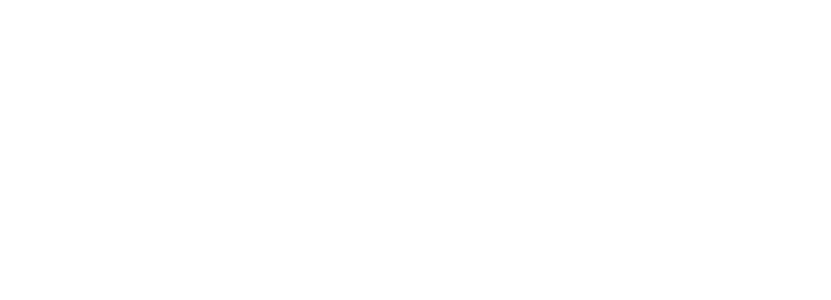
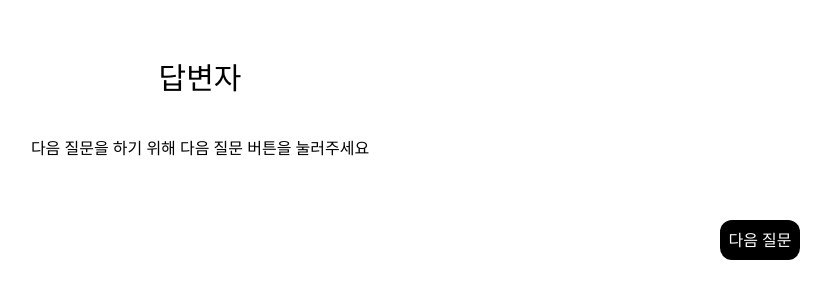
Before and after one commit to bellDev-code/Answer-the-question-Front, a React (Vite) app: page /singlePage/answerSelect/selectQApage/AnswerPage in a window 1280 px wide. Before the commit this address had no page. Shown: the top 300 px of the page, without its empty margins (440-1271 px from the left). Built offline with nearby package versions, Linux system fonts and the light colour scheme.

Commit message:
singlepage-AnswerSelect

```diff
--- a/src/App.tsx
+++ b/src/App.tsx
@@ -5,6 +5,7 @@
 import AnswerSelect from '@Components/AnswerSelect';
 import SelectQApage from '@Pages/SinglePage/SelectQApage';
 import RandomQApage from '@Pages/SinglePage/RandomQApage';
+import AnswerPage from '@Pages/SinglePage/AnswerPage';
 
 const App = () => {
   return (
@@ -14,6 +15,7 @@
         <Route path='/singlePage' element={<SingleDevice />} />
         <Route path='/singlePage/answerSelect' element={<AnswerSelect />} />
         <Route path='/singlePage/answerSelect/selectQApage' element={<SelectQApage />} />
+        <Route path='/singlePage/answerSelect/selectQApage/AnswerPage' element={<AnswerPage />} />
         <Route path='/singlePage/answerSelect/randomQApage' element={<RandomQApage />} />
       </Routes>
     </BrowserRouter>
--- /dev/null
+++ b/src/Components/AnswerComponent/index.tsx
@@ -0,0 +1,55 @@
+import React, { useEffect, useState } from 'react';
+import { useNavigate } from 'react-router-dom';
+
+type AnswerComponentProps = {
+  selectedName: string | null;
+};
+
+type Question = {
+  id: string;
+  question: string;
+};
+
+const AnswerComponent = ({ selectedName }: AnswerComponentProps) => {
+  const navigate = useNavigate();
+
+  const handlePass = () => {
+    sessionStorage.removeItem('randomQuestion');
+    navigate(-1);
+  };
+
+  const [savedQuestion, setSavedQuestion] = useState<Question | null>(null);
+
+  useEffect(() => {
+    const storedRandomQuestion = sessionStorage.getItem('randomQuestion');
+
+    if (storedRandomQuestion) {
+      const parsedQuestion = JSON.parse(storedRandomQuestion) as Question;
+      setSavedQuestion(parsedQuestion);
+    }
+  }, []);
+
+  return (
+    <>
+      <div className='sm: flex flex-col py-5 items-center justify-between'>
+        {savedQuestion && (
+          <div className='sm: flex items-center justify-center'>{savedQuestion.question}</div>
+        )}
+        <div className='sm: flex p-10 items-center justify-center text-3xl'>
+          답변자 {selectedName}
+        </div>
+
+        <div className='sm:w-2/4'>
+          <div className='text-l'>다음 질문을 하기 위해 다음 질문 버튼을 눌러주세요</div>
+        </div>
+      </div>
+      <div className='sm: flex justify-end px-10 py-10'>
+        <button className='sm: bg-black text-white w-20 p-2 rounded-xl' onClick={handlePass}>
+          다음 질문
+        </button>
+      </div>
+    </>
+  );
+};
+
+export default AnswerComponent;
--- a/src/Components/SinglePlayerSelect/index.tsx
+++ b/src/Components/SinglePlayerSelect/index.tsx
@@ -1,8 +1,10 @@
 import React, { useEffect, useState } from 'react';
+import { useNavigate } from 'react-router-dom';
 
 const SinglePlayerSelect = () => {
   const [names, setNames] = useState<string[]>([]);
   const [selectedName, setSelectedName] = useState<string | null>();
+  const [disabled, setDisabled] = useState<boolean>(true);
 
   useEffect(() => {
     const savedNames = JSON.parse(sessionStorage.getItem('names') || '[]');
@@ -11,6 +13,14 @@
 
   const handleNameClick = (name: string) => {
     setSelectedName(name);
+
+    setDisabled(false);
+  };
+
+  const navigate = useNavigate();
+
+  const handlePass = () => {
+    navigate(`/singlePage/answerSelect/selectQApage/AnswerPage?name=${selectedName}`);
   };
 
   return (
@@ -30,12 +40,19 @@
           ))}
         </div>
         <div className='sm:w-2/4'>
-          {selectedName && (
-            <div className='text-l'>
-              질문 대상자를 선택한 후 건내기 버튼을 누르고 기기를 질문 대상자에게 주세요
-            </div>
-          )}
+          <div className='text-l'>
+            질문 대상자를 선택한 후 건내기 버튼을 누르고 기기를 질문 대상자에게 주세요
+          </div>
         </div>
+      </div>
+      <div className='sm: flex justify-end px-10'>
+        <button
+          className='sm: bg-black text-white w-20 p-1 rounded-xl disabled:bg-gray-400'
+          onClick={handlePass}
+          disabled={disabled}
+        >
+          건내기
+        </button>
       </div>
     </>
   );
--- a/src/Components/SingleQuestionList/index.tsx
+++ b/src/Components/SingleQuestionList/index.tsx
@@ -1,4 +1,4 @@
-import React from 'react';
+import React, { useEffect } from 'react';
 
 type IQuestionProps = {
   id: string;
@@ -25,7 +25,15 @@
     return questions[randomIndex];
   };
 
-  const randomQuestion = getRandomQuestion();
+  const storedRandomQuestion = sessionStorage.getItem('randomQuestion');
+
+  const randomQuestion = storedRandomQuestion
+    ? JSON.parse(storedRandomQuestion)
+    : getRandomQuestion();
+
+  useEffect(() => {
+    sessionStorage.setItem('randomQuestion', JSON.stringify(randomQuestion));
+  }, [randomQuestion]);
 
   return (
     <div>
--- /dev/null
+++ b/src/Pages/SinglePage/AnswerPage/index.tsx
@@ -0,0 +1,17 @@
+import React from 'react';
+import AnswerComponent from '@Components/AnswerComponent';
+import { useLocation } from 'react-router-dom';
+
+const AnswerPage = () => {
+  const location = useLocation();
+  const searchParams = new URLSearchParams(location.search);
+  const selectedName = searchParams.get('name');
+
+  return (
+    <div>
+      <AnswerComponent selectedName={selectedName} />
+    </div>
+  );
+};
+
+export default AnswerPage;
```
